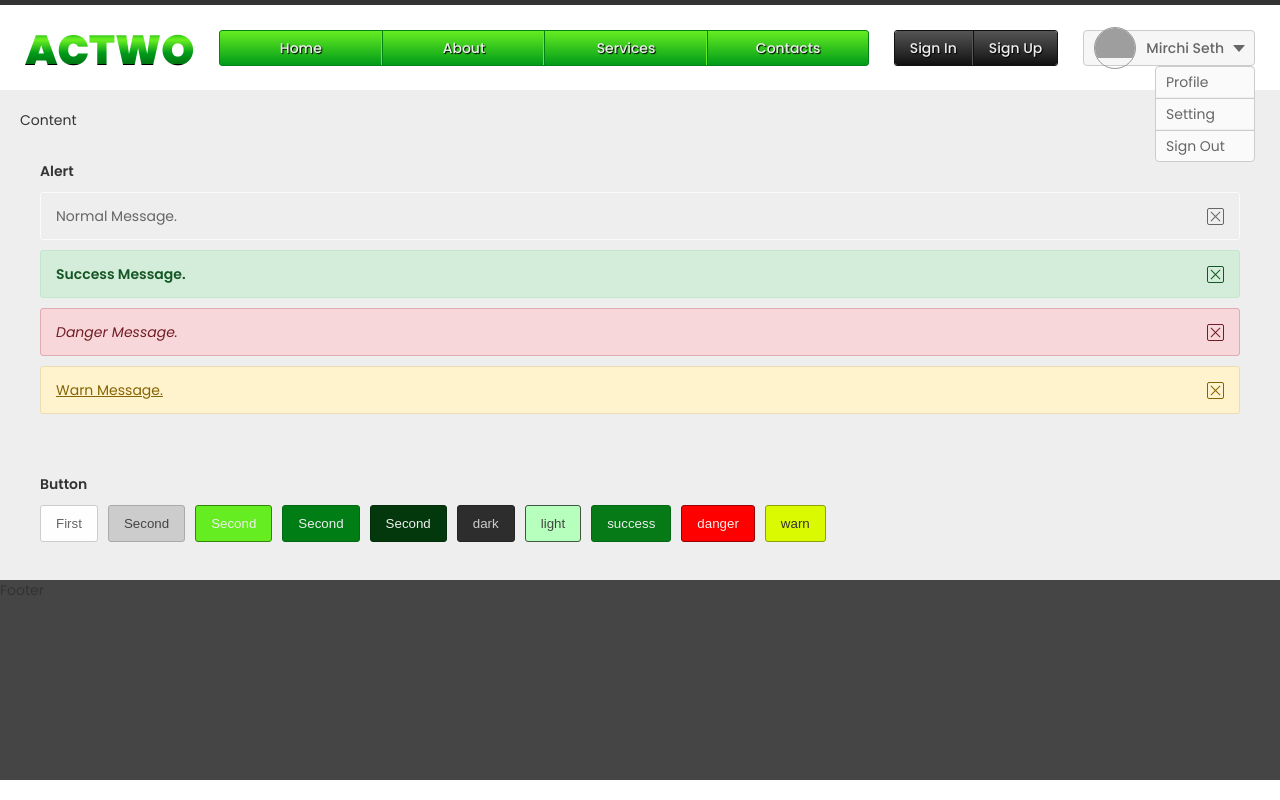
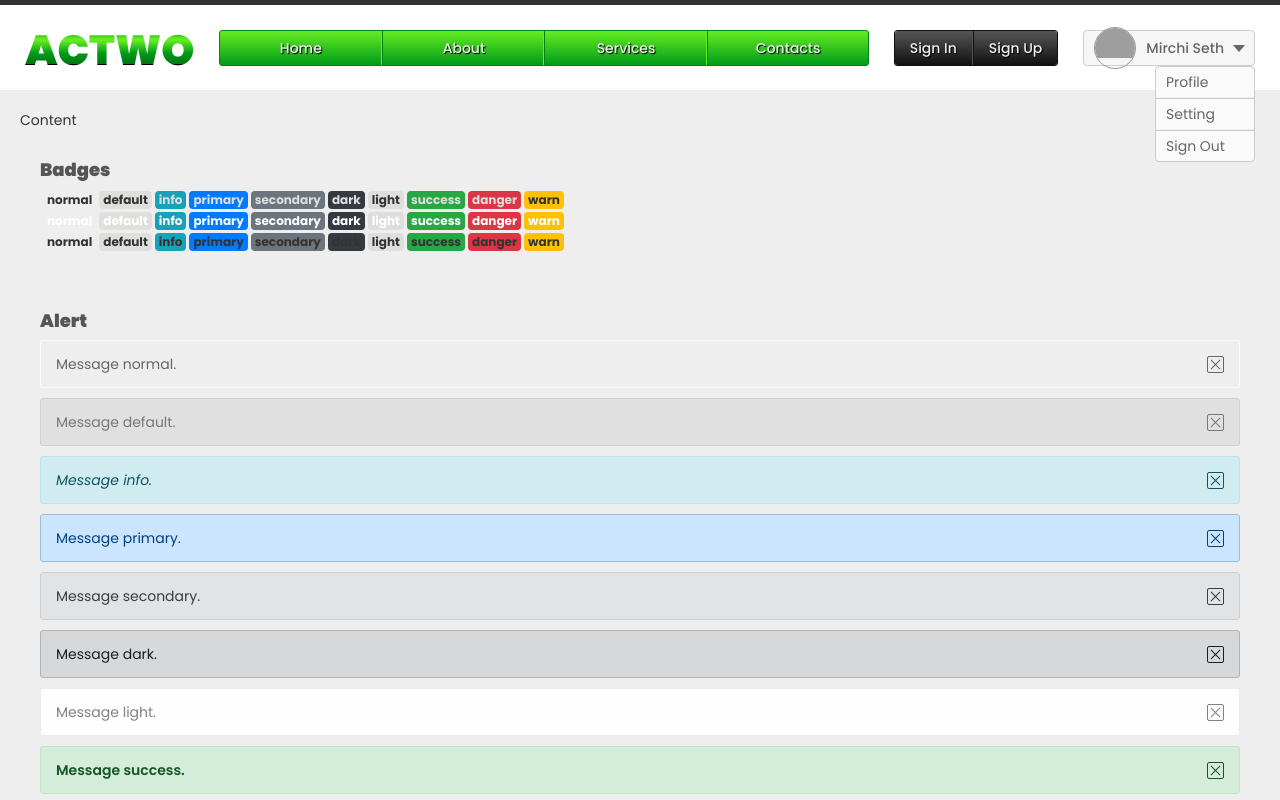
Before and after one commit to SourabhMPatrikar/ReactWork, a React (Create React App) app in the folder app-project/: page / in a window 1280 px wide. Shown: the top 800 px of the page. Built offline with nearby package versions, Linux system fonts and the light colour scheme; grey boxes are pictures that could not be loaded.

Commit message:
Common badges component change.

```diff
--- /dev/null
+++ b/app-project/src/Components/Common/Badges.jsx
@@ -0,0 +1,53 @@
+import React from "react";
+const Badges = ({ variant, badgesText, badgeColor }) => {
+  switch (variant) {
+    case "default":
+      variant = "badge-default";
+      break;
+    case "info":
+      variant = "badge-info";
+      break;
+    case "primary":
+      variant = "badge-primary";
+      break;
+    case "secondary":
+      variant = "badge-secondary";
+      break;
+    case "light":
+      variant = "badge-light";
+      break;
+    case "dark":
+      variant = "badge-dark";
+      break;
+    case "success":
+      variant = "badge-success";
+      break;
+    case "danger":
+      variant = "badge-danger";
+      break;
+    case "warn":
+      variant = "badge-warn";
+      break;
+    default:
+      variant = "";
+  }
+  // let badgesClass = badgesVariant === "" ? "" :
+  // badgesVariant === "default" ? "badge-default" :
+  // badgesVariant === "info" ? "badge-info" :
+  // badgesVariant === "primary" ? "badge-primary" :
+  // badgesVariant === "secondary" ? "badge-secondary" :
+
+  // badgesVariant === "light" ? "badge-light" :
+  // badgesVariant === "dark" ? "badge-dark" :
+
+  // badgesVariant === "success" ? "badge-success" :
+  // badgesVariant === "danger" ? "badge-danger" :
+  // badgesVariant === "warn" ? "badge-warn" : "";
+
+  let badgeColorClass =
+    badgeColor === "light" ? "white" : badgeColor === "dark" ? "black" : "";
+  return (
+    <span className={`badge ${variant} ${badgeColorClass}`}>{badgesText}</span>
+  );
+};
+export default Badges;
--- a/app-project/src/Components/Common/Common.jsx
+++ b/app-project/src/Components/Common/Common.jsx
@@ -1,30 +1,91 @@
 import React from "react";
 import Button from "./Button";
 import Alert from "./Alert";
+import Badges from "./Badges";
 const Common = () => {
   return (
     <div className="common-component">
       <div className="row">
         <div className="title">
+          <h4>Badges</h4>
+        </div>
+        <div className="combine">
+          <div className="badge-collection">
+            <Badges variant="" badgesText="normal" />
+            <Badges variant="default" badgesText="default" />
+            <Badges variant="info" badgesText="info" />
+            <Badges variant="primary" badgesText="primary" />
+            <Badges variant="secondary" badgesText="secondary" />
+
+            <Badges variant="dark" badgesText="dark" />
+            <Badges variant="light" badgesText="light" />
+
+            <Badges variant="success" badgesText="success" />
+            <Badges variant="danger" badgesText="danger" />
+            <Badges variant="warn" badgesText="warn" />
+          </div>
+
+          <div className="badge-collection">
+            <Badges variant="" badgeColor="light" badgesText="normal"  />
+            <Badges variant="default" badgeColor="light" badgesText="default" />
+            <Badges variant="info" badgeColor="light" badgesText="info" />
+            <Badges variant="primary" badgeColor="light" badgesText="primary" />
+            <Badges variant="secondary" badgeColor="light" badgesText="secondary" />
+
+            <Badges variant="dark" badgeColor="light" badgesText="dark" />
+            <Badges variant="light" badgeColor="light" badgesText="light" />
+
+            <Badges variant="success" badgeColor="light" badgesText="success" />
+            <Badges variant="danger" badgeColor="light" badgesText="danger" />
+            <Badges variant="warn" badgeColor="light" badgesText="warn" />
+          </div>
+
+          <div className="badge-collection">
+            <Badges variant="" badgeColor="dark" badgesText="normal"  />
+            <Badges variant="default" badgeColor="dark" badgesText="default" />
+            <Badges variant="info" badgeColor="dark" badgesText="info" />
+            <Badges variant="primary" badgeColor="dark" badgesText="primary" />
+            <Badges variant="secondary" badgeColor="dark" badgesText="secondary" />
+
+            <Badges variant="dark" badgeColor="dark" badgesText="dark" />
+            <Badges variant="light" badgeColor="dark" badgesText="light" />
+
+            <Badges variant="success" badgeColor="dark" badgesText="success" />
+            <Badges variant="danger" badgeColor="dark" badgesText="danger" />
+            <Badges variant="warn" badgeColor="dark" badgesText="warn" />
+          </div>
+        </div>
+      </div>
+      <div className="row">
+        <div className="title">
           <h4>Alert</h4>
         </div>
-        <div className="btn-box">
-          <Alert alertType="" alertText="Normal Message." alertTextType="" />
-          <Alert alertType="success" alertText="Success Message." alertTextType="bold" />
-          <Alert alertType="danger" alertText="Danger Message." alertTextType="italic" />
-          <Alert alertType="warn" alertText="Warn Message." alertTextType="under-line" />
+        <div className="combine">
+          <Alert alertType="normal" alertText="Message normal." alertTextType="" />
+          <Alert alertType="default" alertText="Message default." alertTextType="" />
+          <Alert alertType="info" alertText="Message info." alertTextType="italic" />
+          <Alert alertType="primary" alertText="Message primary." alertTextType="" />
+          <Alert alertType="secondary" alertText="Message secondary." alertTextType="" />
+
+          <Alert alertType="dark" alertText="Message dark." alertTextType="" />
+          <Alert alertType="light" alertText="Message light." alertTextType="" />
+
+          <Alert alertType="success" alertText="Message success." alertTextType="bold" />
+          <Alert alertType="danger" alertText="Message danger." alertTextType="under-line" />
+          <Alert alertType="warn" alertText="Message warn." alertTextType="" />
         </div>
       </div>
       <div className="row">
         <div className="title">
           <h4>Button</h4>
         </div>
+        <div className="combine">
           <div className="btn-box">
-          <Button btnText="First" />
-          <Button btnText="Second" variant="default" />
-          <Button btnText="Second" variant="info" />
-          <Button btnText="Second" variant="primary" />
-          <Button btnText="Second" variant="secondary" />
+            <Button btnText="normal" variant="normal" />
+            <Button btnText="default" variant="default" />
+            <Button btnText="info" variant="info" />
+            <Button btnText="primary" variant="primary" />
+            <Button btnText="secondary" variant="secondary" />
 
             <Button btnText="dark" variant="dark" />
             <Button btnText="light" variant="light" />
@@ -35,6 +96,7 @@ const Common = () => {
           </div>
         </div>
       </div>
+    </div>
   );
 };
 export default Common;
--- a/app-project/src/css/App.css
+++ b/app-project/src/css/App.css
@@ -6,6 +6,7 @@
 @import url('./base.css');
 @import url('./header.css');
 @import url('./alert.css');
+@import url('./badges.css');
 
 /*
 header{border:10px solid #00ff40;}
--- /dev/null
+++ b/app-project/src/css/badges.css
@@ -0,0 +1,63 @@
+/* Border Radius */
+.badge{border-radius:0.25rem;}
+
+/* Color */
+.badge,
+.badge-default,
+.badge-light,
+.badge-warn{color:#333;}
+.badge-info,
+.badge-primary,
+.badge-secondary,
+.badge-dark,
+.badge-success,
+.badge-danger{color:#DDD;}
+
+.badge.black{color:#333;}
+.badge-default.black{color:#333;}
+.badge-info.black{color:#333;}
+.badge-primary.black{color:#333;}
+.badge-secondary.black{color:#333;}
+.badge-light.black{color:#333;}
+.badge-dark.black{color:#333;}
+.badge-success.black{color:#333;}
+.badge-danger.black{color:#333;}
+.badge-warn.black{color:#333;}
+
+.badge.white{color:#FFF;}
+.badge-default.white{color:#FFF;}
+.badge-info.white{color:#FFF;}
+.badge-primary.white{color:#FFF;}
+.badge-secondary.white{color:#FFF;}
+.badge-light.white{color:#FFF;}
+.badge-dark.white{color:#FFF;}
+.badge-success.white{color:#FFF;}
+.badge-danger.white{color:#FFF;}
+.badge-warn.white{color:#FFF;}
+
+
+/* Background */
+.badge{background:#EEE;}
+.badge-default{background:#DFDFDE;}
+.badge-info{background:#17a2b8;}
+.badge-primary{background:#007bff;}
+.badge-secondary{background:#6c757d;}
+.badge-light{background:#DEDEDF;}
+.badge-dark{background:#343a40;}
+.badge-success{background:#28a745;}
+.badge-danger{background:#dc3545;}
+.badge-warn{background:#ffc107;}
+
+
+/*Border*/
+.badge{
+    display:inline-block;
+    padding:3px 4px;
+    font-weight:700;
+    text-align:center;
+    white-space:nowrap;
+    vertical-align:baseline;
+    line-height:12px;
+    font-size:12px;
+}
+.badge-collection .badge{margin:0 0 0 3px;}
--- a/app-project/src/css/base.css
+++ b/app-project/src/css/base.css
@@ -1,5 +1,6 @@
 /* Colors */
 body{color:#333;}
+.common-component .row .title h4{color:#555;}
 
 /* Background */
 .header-top{background:#333;}
@@ -28,7 +29,7 @@ footer{}
 .header-top{height:5px;}
 .header-main{height:85px;}
 .header-btm{}
-#content{min-height:450px; padding:20px; }
+#content{min-height:450px; padding:20px; overflow:auto;}
 footer{height:200px;}
 .clear-fix{clear:both;}
 /* Elements :End */
@@ -36,5 +37,6 @@ footer{height:200px;}
 /* Common Component :Begin */
 .common-component{width:100%; float:left; clear:both;}
 .common-component .row{clear:both; padding:30px 20px;}
-.common-component .row .title h4{clear:both; padding:0 0 10px;}
+.common-component .row .title h4{clear:both; padding:0 0 10px; font-size:18px; line-height:18px;}
+.common-component .row .combine{clear:both;}
 /* Common Component :End */
--- a/app-project/src/css/font.css
+++ b/app-project/src/css/font.css
@@ -9,5 +9,5 @@ h1, h2, h3, h4, h5, h6
 
 /* Font Weight */
 .navigation li a, .user-name{font-weight:500;}
-.common-component .row .title h4{font-weight:600;}
+.common-component .row .title h4{font-weight:900;}
 .actwo{font-weight:900;}
```
Lines whose indentation alone changed are shown as unchanged.
